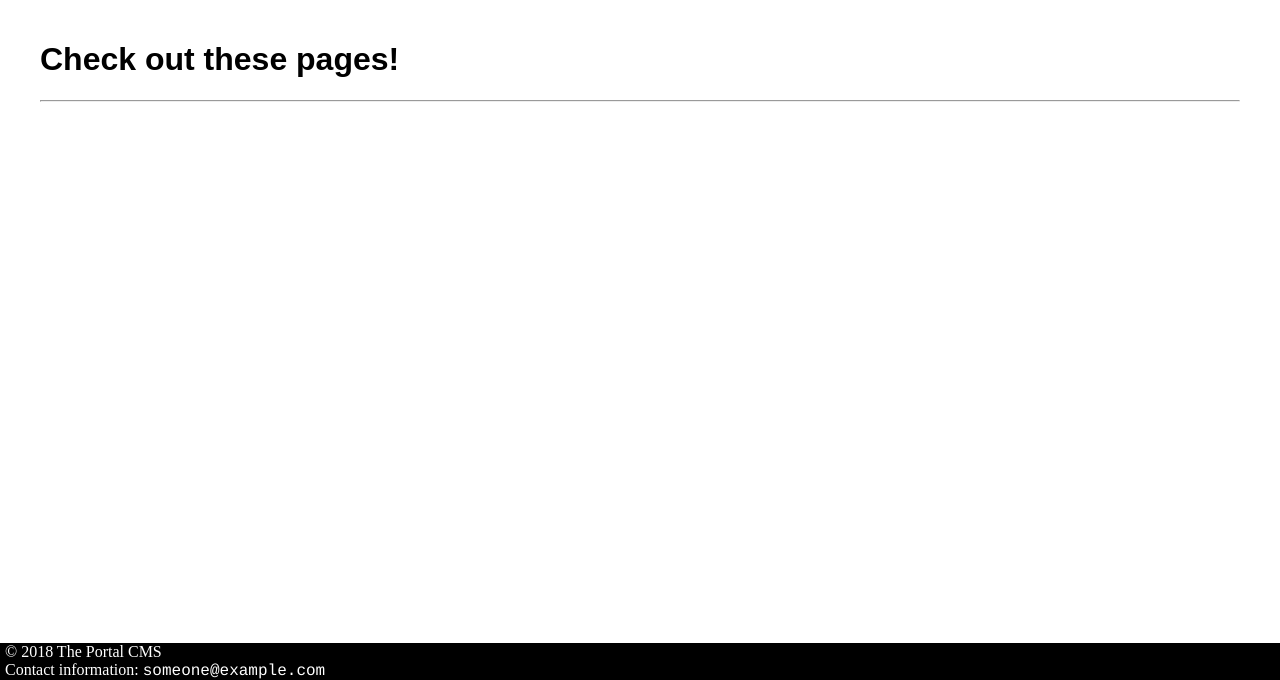
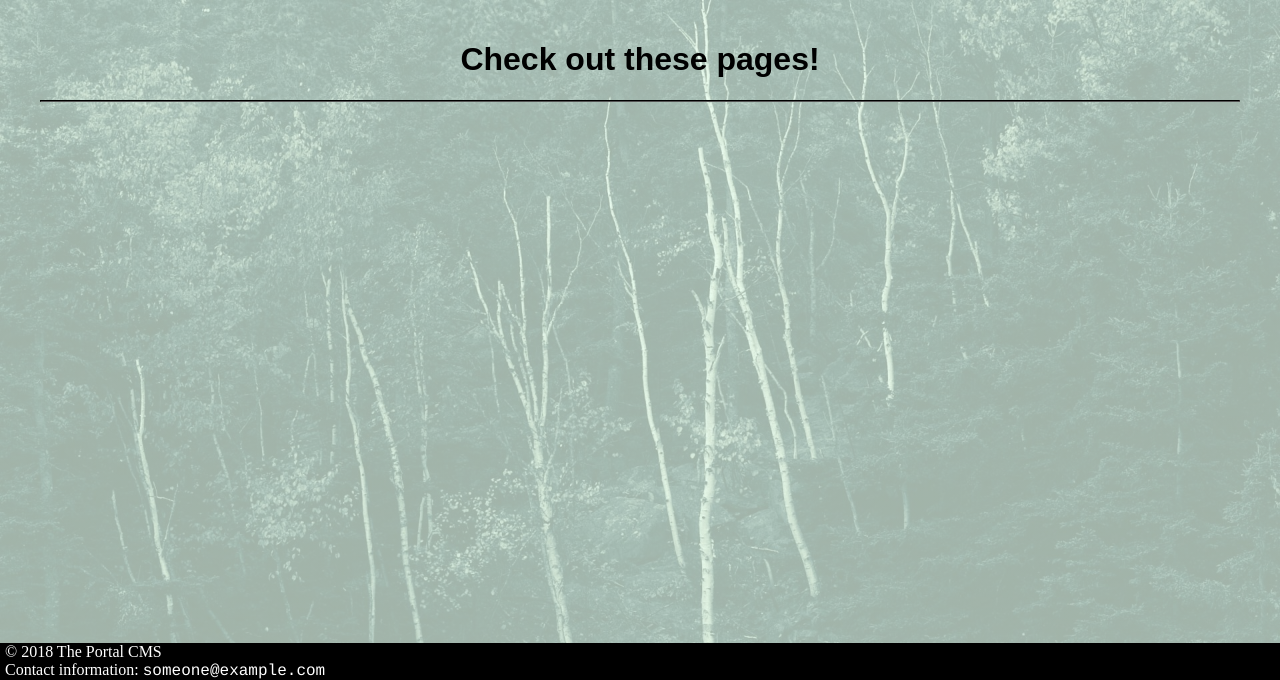
Before and after one commit to yeungjoseph/portal_cms, a Node project: template views/home.ejs in a window 1280 px wide. Shown: the part 120-800 px from the top of the page. Run offline with Node 20 templates, Linux system fonts and the light colour scheme; the template is opened without the code that fills it, so the values that code supplies are empty.

Commit message:
Gave homepage a makeover

```diff
--- a/public/stylesheets/main.css
+++ b/public/stylesheets/main.css
@@ -10,6 +10,12 @@ h1 {
 body {
 	display: flex;
 	flex-direction: column;
+}
+
+.bg {
+	background: linear-gradient(rgba(230,255,238,0.7), rgba(230,255,238,0.7)),
+	url("../imgs/treebg.jpg");
+	background-size: cover;
 }
 
 header {
@@ -76,6 +82,18 @@ a, a:visited, a:hover {
 	text-decoration: none;
 }
 
+#home-hr {
+	border-color: black;
+}
+
+#home-head, #home-body {
+	text-align: center;
+}
+
+.page-list {
+	margin-left: -20px;
+}
+
 .content {
 	flex: 1;
 	padding: 20px 40px;
--- a/views/home.ejs
+++ b/views/home.ejs
@@ -8,9 +8,9 @@
 		<header>Home</header>
         <% include header %>
 
-		<div class="content">
-            <h1>Check out these pages!</h1>
-            <hr>
+		<div class="content bg" id="home-body">
+            <h1 id="home-head">Check out these pages!</h1>
+            <hr id='home-hr'>
             <!-- List all visible pages -->
             <ul>
             <% for (var i = 0; i < pages.length; i++) {%>
```
Also changed, not shown: public/imgs/treebg.jpg (added).
